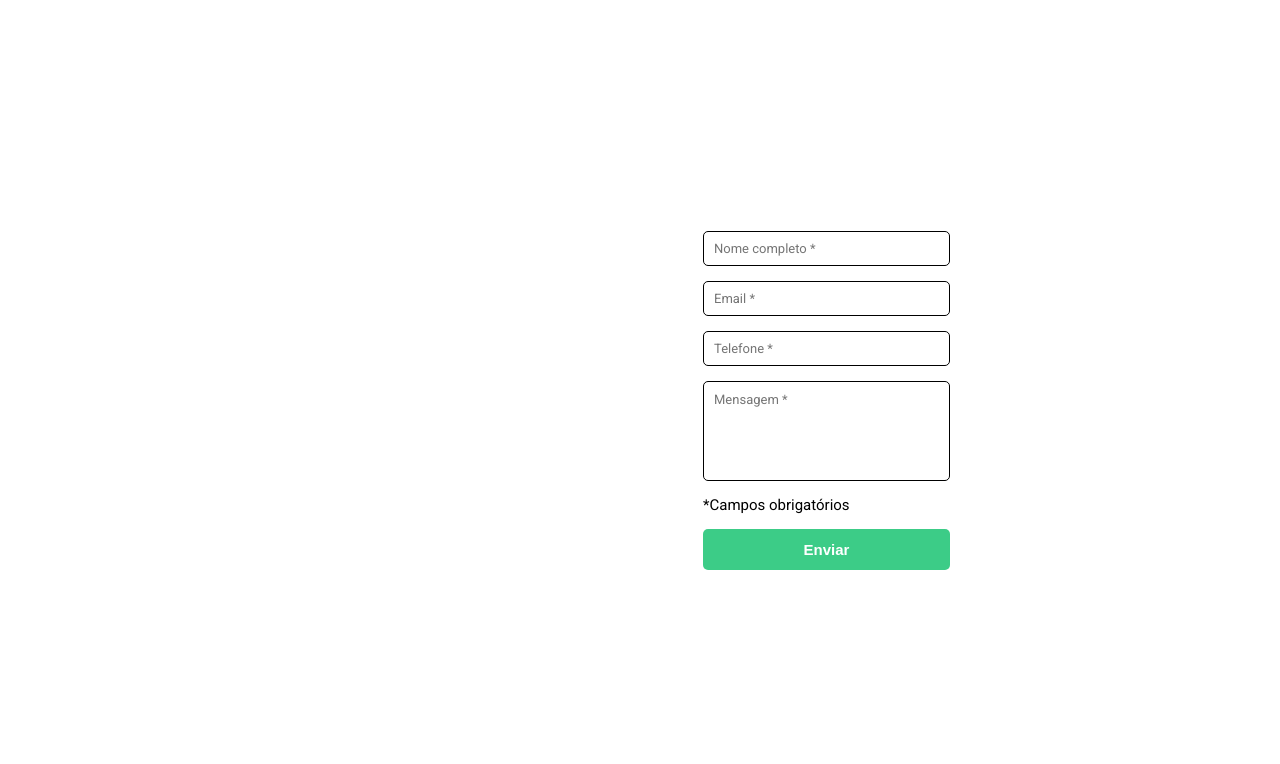
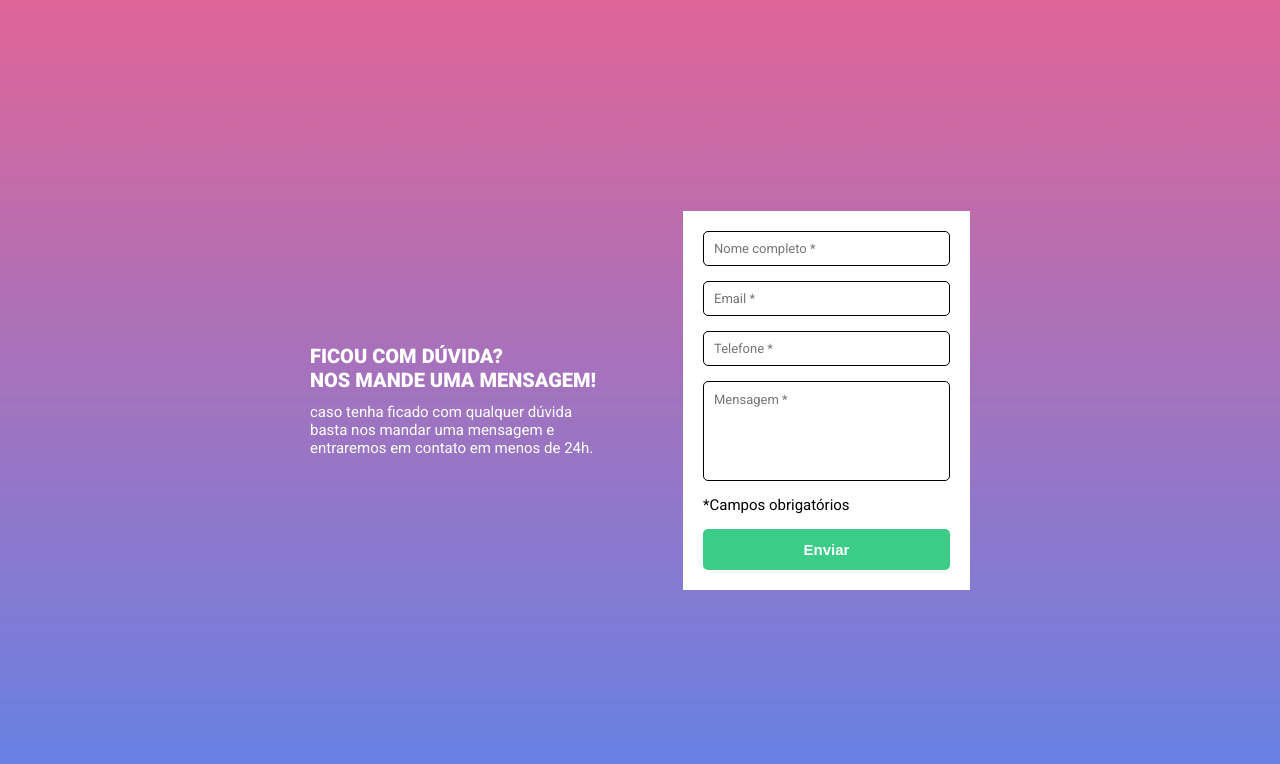
Before and after one commit to peterdouglas08/quest-02-html-css-js, a plain HTML site: page index.html in a window 1280 px wide. Drawn offline with Linux system fonts and the light colour scheme.

Commit message:
tentando corrigir o background novamente

```diff
--- a/src/css/style.css
+++ b/src/css/style.css
@@ -10,7 +10,7 @@ main{
     align-items: center;
     width: 100vw;
     height: 100vh;
-    background-image: url(./src/images/fundo-formulario.png);
+    background-image: url(../images/fundo-formulario.png);
     background-size: contain;
 }
 
```
Also changed, not shown: 1 other file.
